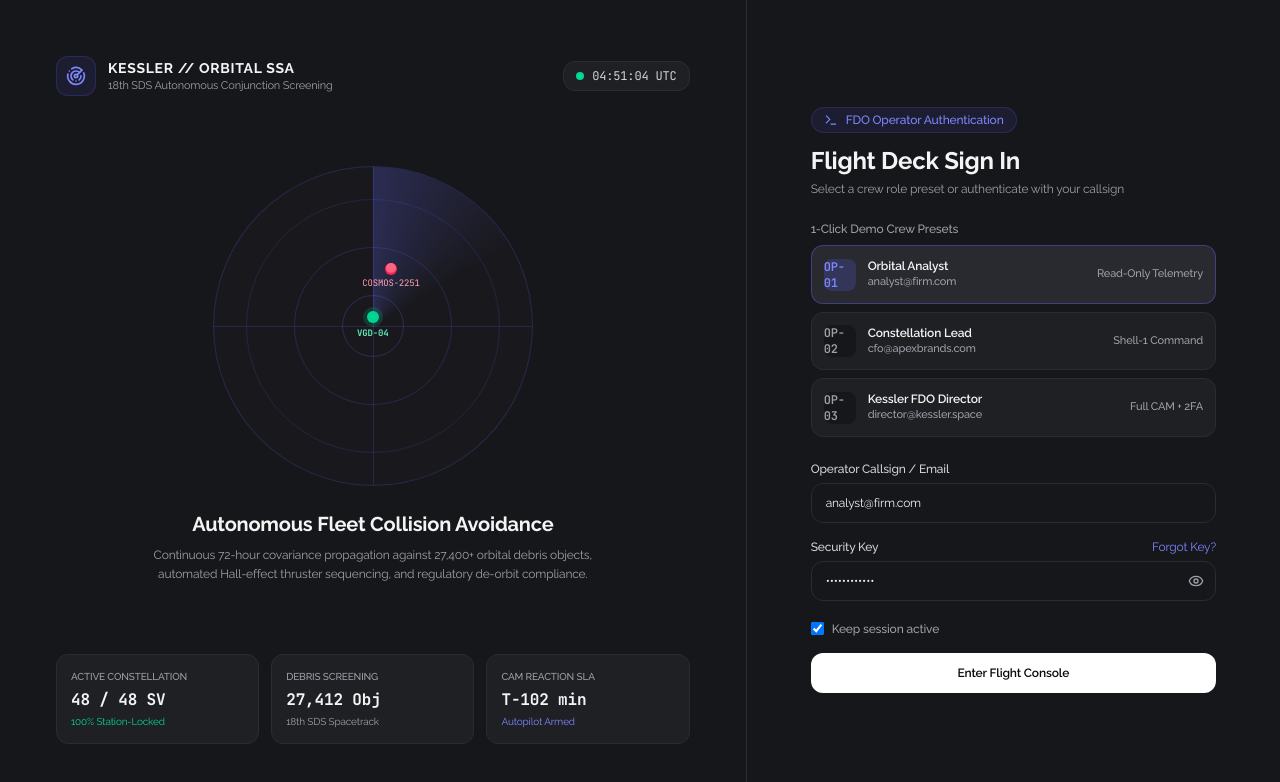
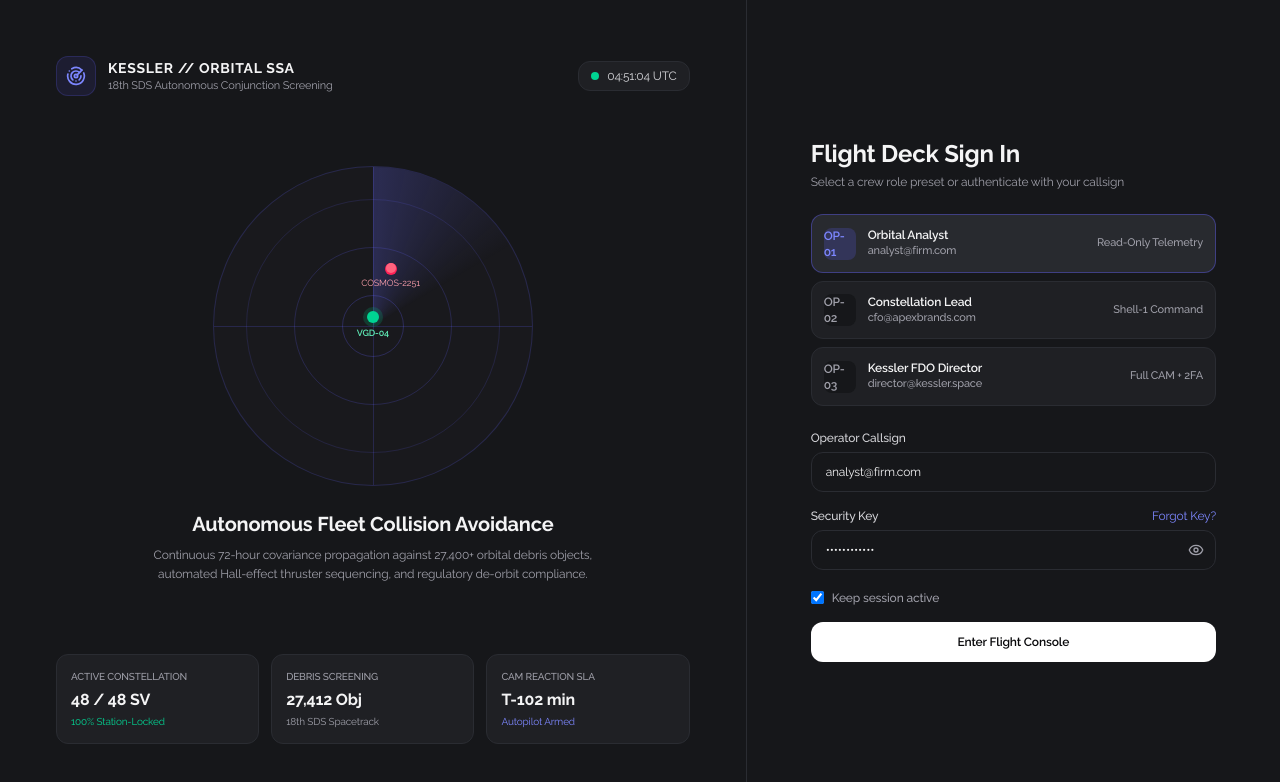
Before and after one commit to Annyxtopheles/aegis-credit-terminal, a React (Vite) app: page /#/login in a window 1280 px wide. Shown: the top 782 px of the page. Built offline with nearby package versions, Linux system fonts and the light colour scheme.

Commit message:
style: remove FDO pill, remove presets title, update callsign label, and remove monospace fonts on login page

```diff
--- a/src/app/pages/LoginPage.tsx
+++ b/src/app/pages/LoginPage.tsx
@@ -1,6 +1,6 @@
 import { useState, useEffect } from 'react';
 import { useNavigate } from 'react-router';
-import { Eye, EyeOff, Loader2, AlertCircle, Radar, ShieldCheck, Activity, Terminal, Radio } from 'lucide-react';
+import { Eye, EyeOff, Loader2, AlertCircle, Radar } from 'lucide-react';
 import { useAuth, getDashboardPath } from '../context/AuthContext';
 import { useTheme } from '../context/ThemeContext';
 import { colors } from '../theme/colors';
@@ -29,12 +29,12 @@ export default function LoginPage() {
     const t = setInterval(() => {
       setUtcClock(new Date().toISOString().slice(11, 19) + ' UTC');
     }, 1000);
-    return () => clearInterval(t);
+    return () => clearInterval(timer);
   }, []);
 
   const validateEmail = (val: string) => {
-    if (!val) { setEmailError('Operator callsign/email is required'); return false; }
-    if (!/^[^\s@]+@[^\s@]+\.[^\s@]+$/.test(val)) { setEmailError('Please enter a valid mission control email'); return false; }
+    if (!val) { setEmailError('Operator callsign is required'); return false; }
+    if (!/^[^\s@]+@[^\s@]+\.[^\s@]+$/.test(val)) { setEmailError('Please enter a valid mission control callsign'); return false; }
     setEmailError('');
     return true;
   };
@@ -96,7 +96,7 @@ export default function LoginPage() {
               </div>
             </div>
           </div>
-          <div className="flex items-center gap-2 px-3 py-1.5 rounded-xl bg-[#1F2024] border border-[#2A2C32] text-xs font-mono text-zinc-300">
+          <div className="flex items-center gap-2 px-3 py-1.5 rounded-xl bg-[#1F2024] border border-[#2A2C32] text-xs text-zinc-300">
             <span className="w-2 h-2 rounded-full bg-emerald-400 animate-pulse" />
             <span>{utcClock}</span>
           </div>
@@ -126,13 +126,13 @@ export default function LoginPage() {
             <div className="absolute top-24 right-28 flex flex-col items-center">
               <span className="w-3 h-3 rounded-full bg-rose-500 animate-ping absolute" />
               <span className="w-2.5 h-2.5 rounded-full bg-rose-400 relative" />
-              <span className="text-[9px] font-mono text-rose-300 mt-1">COSMOS-2251</span>
+              <span className="text-[9px] text-rose-300 mt-1">COSMOS-2251</span>
             </div>
 
             {/* Protected SV Blip */}
             <div className="absolute center flex flex-col items-center">
               <span className="w-3 h-3 rounded-full bg-emerald-400 ring-4 ring-emerald-500/20" />
-              <span className="text-[9px] font-mono text-emerald-300 mt-1 font-bold">VGD-04</span>
+              <span className="text-[9px] text-emerald-300 mt-1 font-semibold">VGD-04</span>
             </div>
           </div>
 
@@ -150,17 +150,17 @@ export default function LoginPage() {
         <div className="grid grid-cols-3 gap-3 z-10">
           <div className="p-3.5 rounded-xl bg-[#1F2024] border border-[#2A2C32]">
             <div className="text-[10px] text-zinc-400 uppercase font-medium">Active Constellation</div>
-            <div className="text-base font-bold font-mono text-zinc-100 mt-1">48 / 48 SV</div>
+            <div className="text-base font-bold text-zinc-100 mt-1">48 / 48 SV</div>
             <div className="text-[10px] text-emerald-400 mt-0.5">100% Station-Locked</div>
           </div>
           <div className="p-3.5 rounded-xl bg-[#1F2024] border border-[#2A2C32]">
             <div className="text-[10px] text-zinc-400 uppercase font-medium">Debris Screening</div>
-            <div className="text-base font-bold font-mono text-zinc-100 mt-1">27,412 Obj</div>
+            <div className="text-base font-bold text-zinc-100 mt-1">27,412 Obj</div>
             <div className="text-[10px] text-zinc-400 mt-0.5">18th SDS Spacetrack</div>
           </div>
           <div className="p-3.5 rounded-xl bg-[#1F2024] border border-[#2A2C32]">
             <div className="text-[10px] text-zinc-400 uppercase font-medium">CAM Reaction SLA</div>
-            <div className="text-base font-bold font-mono text-zinc-100 mt-1">T-102 min</div>
+            <div className="text-base font-bold text-zinc-100 mt-1">T-102 min</div>
             <div className="text-[10px] text-indigo-400 mt-0.5">Autopilot Armed</div>
           </div>
         </div>
@@ -170,10 +170,6 @@ export default function LoginPage() {
       <div className="lg:col-span-5 flex flex-col justify-center p-8 sm:p-12 xl:p-16">
         <div className="max-w-md w-full mx-auto space-y-6">
           <div>
-            <div className="inline-flex items-center gap-2 px-3 py-1 rounded-full text-xs font-medium bg-indigo-500/10 text-indigo-400 border border-indigo-500/20 mb-3">
-              <Terminal className="w-3.5 h-3.5" />
-              <span>FDO Operator Authentication</span>
-            </div>
             <h1 className="text-2xl font-bold tracking-tight text-zinc-100">
               Flight Deck Sign In
             </h1>
@@ -182,11 +178,7 @@ export default function LoginPage() {
             </p>
           </div>
 
-          {/* 1-Click Crew Preset Selector */}
-          <div className="space-y-2">
-            <div className="text-xs font-medium text-zinc-400">
-              1-Click Demo Crew Presets
-            </div>
+          {/* Crew Preset Selector */}
           <div className="space-y-2">
             {DEMO_CREDENTIALS.map(d => {
               const isSelected = email === d.email;
@@ -202,7 +194,7 @@ export default function LoginPage() {
                   }`}
                 >
                   <div className="flex items-center gap-3">
-                      <span className={`w-8 h-8 rounded-lg flex items-center justify-center font-mono text-xs font-semibold ${
+                    <span className={`w-8 h-8 rounded-lg flex items-center justify-center text-xs font-semibold ${
                       isSelected ? 'bg-indigo-500/20 text-indigo-400' : 'bg-[#16171A] text-zinc-400'
                     }`}>
                       {d.code}
@@ -219,7 +211,6 @@ export default function LoginPage() {
               );
             })}
           </div>
-          </div>
 
           {error && (
             <div className="p-3.5 rounded-xl bg-rose-500/10 border border-rose-500/20 flex items-center gap-2.5 text-xs text-rose-400">
@@ -231,7 +222,7 @@ export default function LoginPage() {
           <form onSubmit={handleSubmit} className="space-y-4">
             <div>
               <label className="block text-xs font-medium text-zinc-300 mb-1.5">
-                Operator Callsign / Email
+                Operator Callsign
               </label>
               <input
                 type="text"
```
Lines whose indentation alone changed are shown as unchanged.
